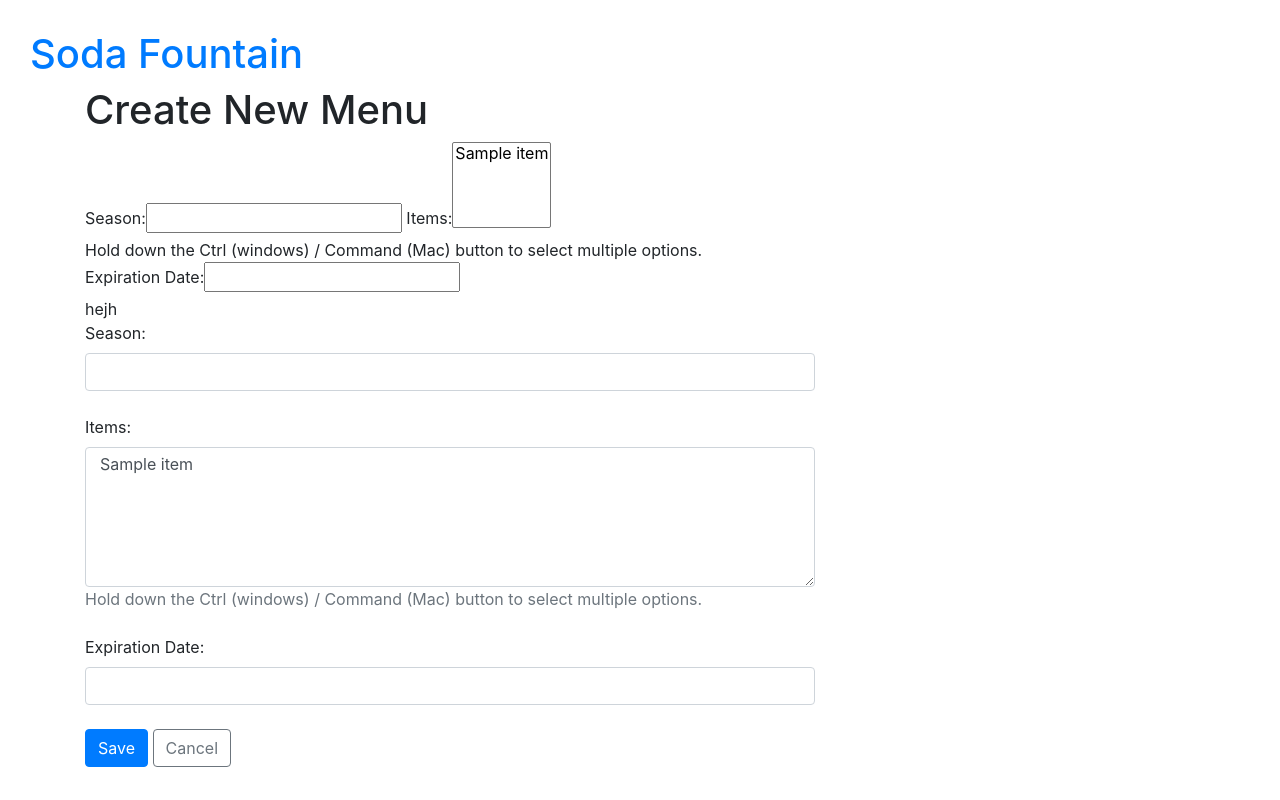
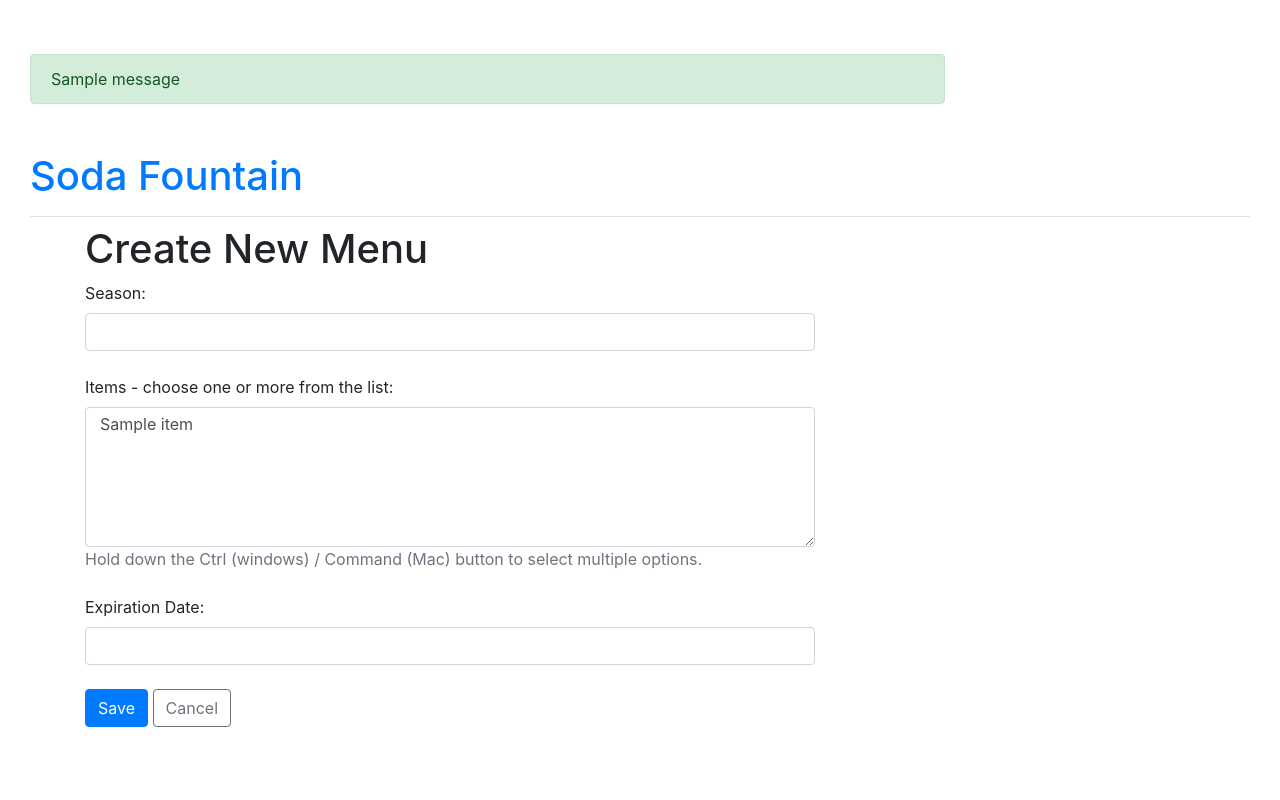
Before and after one commit to gidsey/project_09, a Django app: page /menu/new in a window 1280 px wide. Run offline with Django 3.2, Linux system fonts and the light colour scheme; tables that the repository leaves empty hold one stand-in row (values such as "Sample post"); one stand-in notice (Sample message) is shown; parts of the project's set-up code (start-up, migrations or seed data) failed here and were passed over; some libraries are stand-ins or nearby versions.

Commit message:
messages added

```diff
--- a/menu/forms.py
+++ b/menu/forms.py
@@ -23,12 +23,13 @@ class MenuForm(forms.ModelForm):
     )
     items = forms.MultipleChoiceField(
         required=True,
-        # validators=
         choices=ITEMS,
+        label="Items - choose one or more from the list:",
         help_text='Hold down the Ctrl (windows) / Command (Mac) button to select multiple options.',
         error_messages={
             'required': "Choose at least one item.",
         },
+        # validators=
     )
 
     class Meta:
--- a/menu/templates/menu/menu_form.html
+++ b/menu/templates/menu/menu_form.html
@@ -1,18 +1,18 @@
                 <form method="POST" action="">
                     {% csrf_token %}
-                    {{ form }}
+
                     <div class="form-group mb-1">
                         <label for="season">Season:</label>
                         <input class="form-control" type="text" name="season" id="season"
-                        {% if menu.season %}value="{{ menu.season }}" {% endif %}>
+                        {% if menu.season %}value="{{ menu.season }}" {% endif %} required="">
                     </div>
                     {% if form.season.errors %}
                         <p class="text-danger pt-0">{{ form.season.errors|striptags }}</p>
                     {% endif %}
 
                     <div class="form-group mt-4 mb-1">
-                        <label for="items">Items:</label>
-                        <select name="items" multiple class="form-control multi-select" id="items" size="6">
+                        <label for="items">{{form.items.label}}</label>
+                        <select name="items" multiple class="form-control multi-select" id="items" size="6" required="">
                             {% for item in form.items %}
                                 {{ item|truncatechars_html:90 }}
                             {% endfor %}
@@ -28,7 +28,7 @@
                         <label for="expiration_date">{{ form.expiration_date.label }}</label>
 
                         <input class="form-control" type="text" id="expiration_date" name="expiration_date"
-                        {% if menu.expiration_date %} value="{{ menu.expiration_date|date:"Y-m-d" }}" {% endif %}>
+                        {% if menu.expiration_date %} value="{{ menu.expiration_date|date:"Y-m-d" }}" {% endif %} required="">
                     </div>
                     {% if form.expiration_date.errors %}
                         <p class="text-danger">{{ form.expiration_date.errors|striptags }}</p>
--- a/menu/views.py
+++ b/menu/views.py
@@ -2,6 +2,7 @@ from django.shortcuts import render, redirect
 from django.http import Http404
 from django.utils import timezone
 from django.core.exceptions import ObjectDoesNotExist
+from django.contrib import messages
 
 from . import models
 from . import forms
@@ -42,6 +43,10 @@ def create_new_menu(request):
             menu.created_date = timezone.now()
             menu.save()
             menu.items.set(form.cleaned_data['items'])
+            messages.success(
+                request,
+                "Menu added successfully."
+            )
             return redirect('menu:menu_detail', pk=menu.pk)
 
     return render(request, 'menu/menu_new.html', {
@@ -65,6 +70,10 @@ def edit_menu(request, pk):
             menu.created_date = timezone.now()
             menu.save()
             menu.items.set(form.cleaned_data['items'])
+            messages.success(
+                request,
+                "Menu updated successfully."
+            )
             return redirect('menu:menu_detail', pk=menu.pk)
 
     return render(request, 'menu/menu_edit.html', {
--- a/templates/base.html
+++ b/templates/base.html
@@ -1,6 +1,6 @@
 {% load static from staticfiles %}
 <!DOCTYPE html>
-<html lang="en">
+<div lang="en">
     <head>
         <meta charset="UTF-8">
         <title>Soda Fountain</title>
@@ -22,7 +22,8 @@
         <!-- Bootstrap CSS & JS
        –––––––––––––––––––––––––––––––––––––––––––––––––– -->
         <link rel="stylesheet" href="https://stackpath.bootstrapcdn.com/bootstrap/4.3.1/css/bootstrap.min.css"
-          integrity="sha384-ggOyR0iXCbMQv3Xipma34MD+dH/1fQ784/j6cY/iJTQUOhcWr7x9JvoRxT2MZw1T" crossorigin="anonymous">
+              integrity="sha384-ggOyR0iXCbMQv3Xipma34MD+dH/1fQ784/j6cY/iJTQUOhcWr7x9JvoRxT2MZw1T"
+              crossorigin="anonymous">
         <script src="https://stackpath.bootstrapcdn.com/bootstrap/4.3.1/js/bootstrap.min.js"
                 integrity="sha384-JjSmVgyd0p3pXB1rRibZUAYoIIy6OrQ6VrjIEaFf/nJGzIxFDsf4x0xIM+B07jRM"
                 crossorigin="anonymous"></script>
@@ -52,7 +53,17 @@
     </head>
     <body>
 
-<div class="page-header">
+    {% if messages %}
+        <div class="pb-2 mt-4 mb-2 w-75">
+            {% for message in messages %}
+                <p{% if message.tags %}
+                    class="no-bullets alert alert-{{ message.tags }}"{% endif %}>{{ message }}</p>
+            {% endfor %}
+        </div>
+    {% endif %}
+
+
+    <div class="pb-2 mt-4 mb-2 border-bottom">
         {% if user.is_authenticated %}
             <a href="{% url 'menu:menu_new' %}" class="top-menu"><i class="fas fa-plus-square fa-2x tomato"></i></a>
         {% endif %}
@@ -62,5 +73,6 @@
     </body>
     {% block content %}
     {% endblock %}
+
     </body>
     </html>
```
Also changed, not shown: 1 other file. Lines whose indentation alone changed are shown as unchanged.
